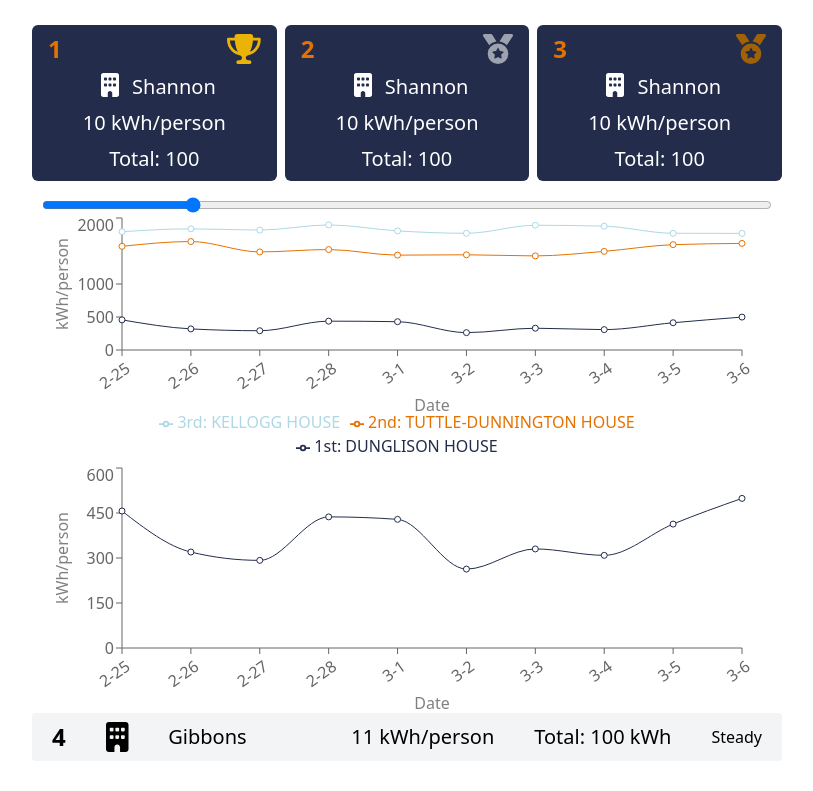
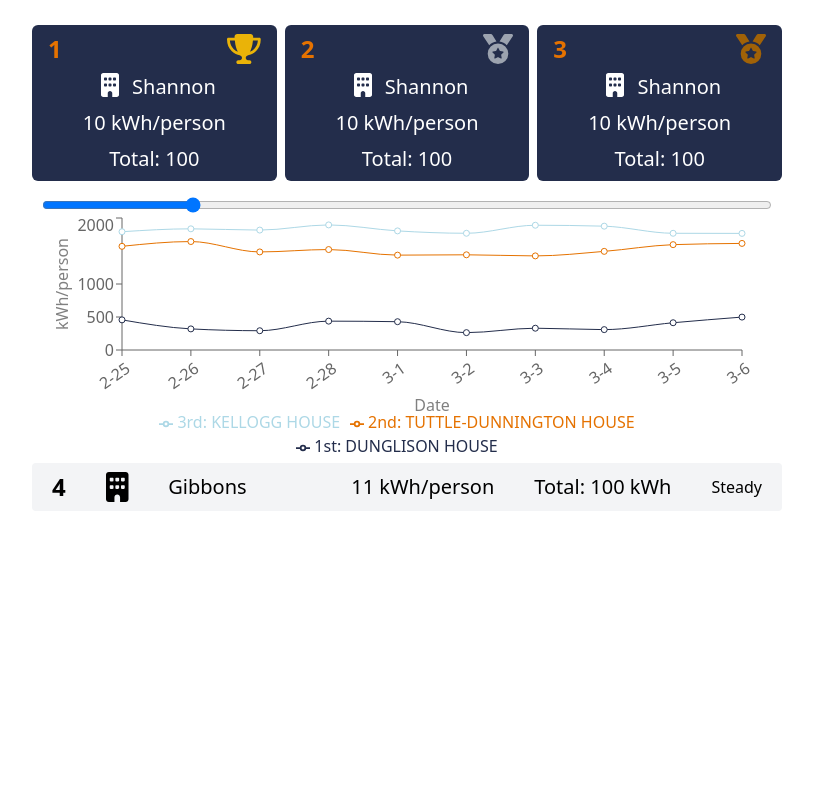
Before and after one commit to julesfll/ecodash, a Next.js app: page / in a window 1280 px wide. Shown: the part 375-1166 px from the top of the page, without its empty margins (233-1046 px from the left). After the commit the page ends 926 px from the top, so only its background shows below. Built offline with nearby package versions, Linux system fonts and the light colour scheme.

Commit message:
Update new graph progress

```diff
--- a/components/OverallGraph.tsx
+++ b/components/OverallGraph.tsx
@@ -105,7 +105,7 @@ export default function Dashboard() {
                 <Line name={"1st: "+ topDormNames[0]} type="monotone" dataKey="top1" stroke="#232D4B" />
             </LineChart>
 
-            <LineChart width={730} height={250} data={graphData}
+            {/* <LineChart width={730} height={250} data={graphData}
                 margin={{ top: 5, right: 30, left: 20, bottom: 5 }}>
                 <XAxis dataKey="time" tick={<CustomizedAxisTick />} height={60}>
                     <Label dy={25} value="Date" />
@@ -115,7 +115,7 @@ export default function Dashboard() {
                 </YAxis>
                 <Tooltip/>
                 <Line name={topDormNames[0]} type="monotone" dataKey="top1" stroke="#232D4B" />
-            </LineChart>
+            </LineChart> */}
             </div>
         </div>
     );
```
